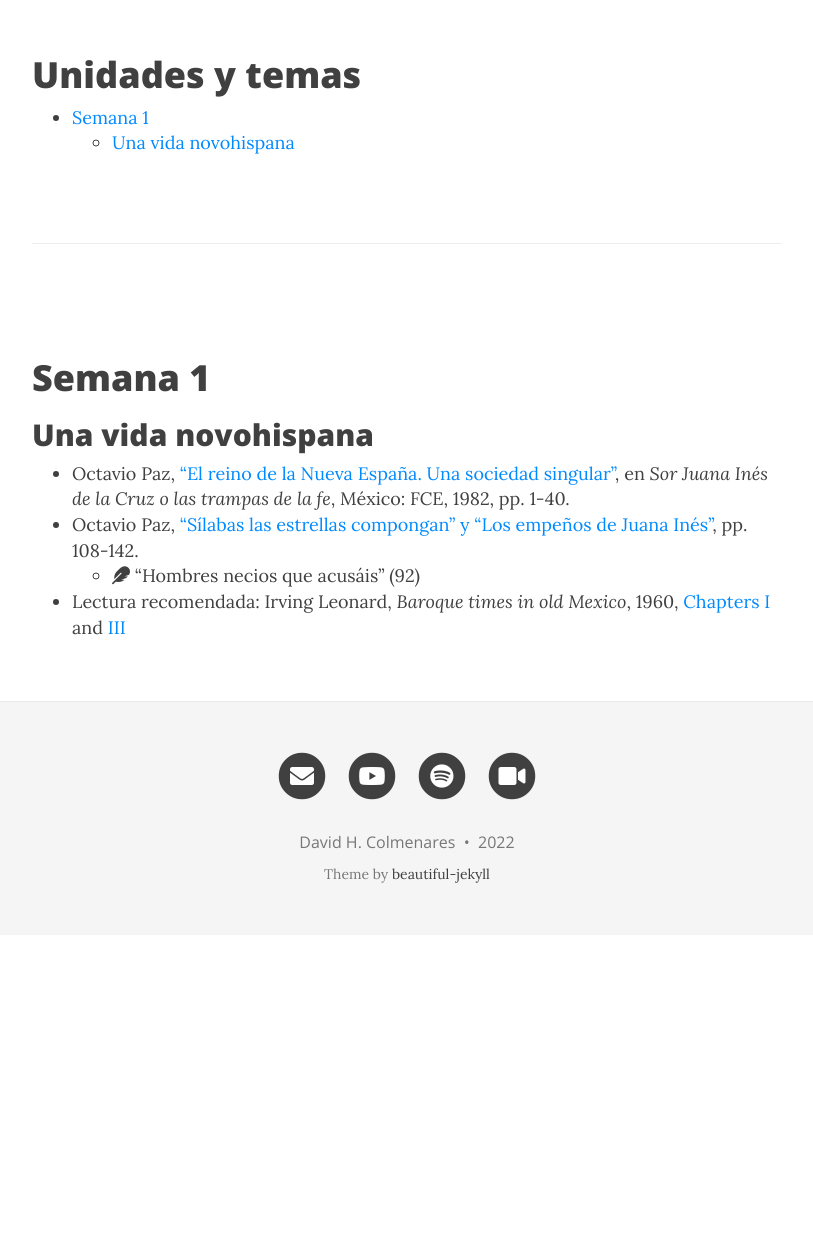
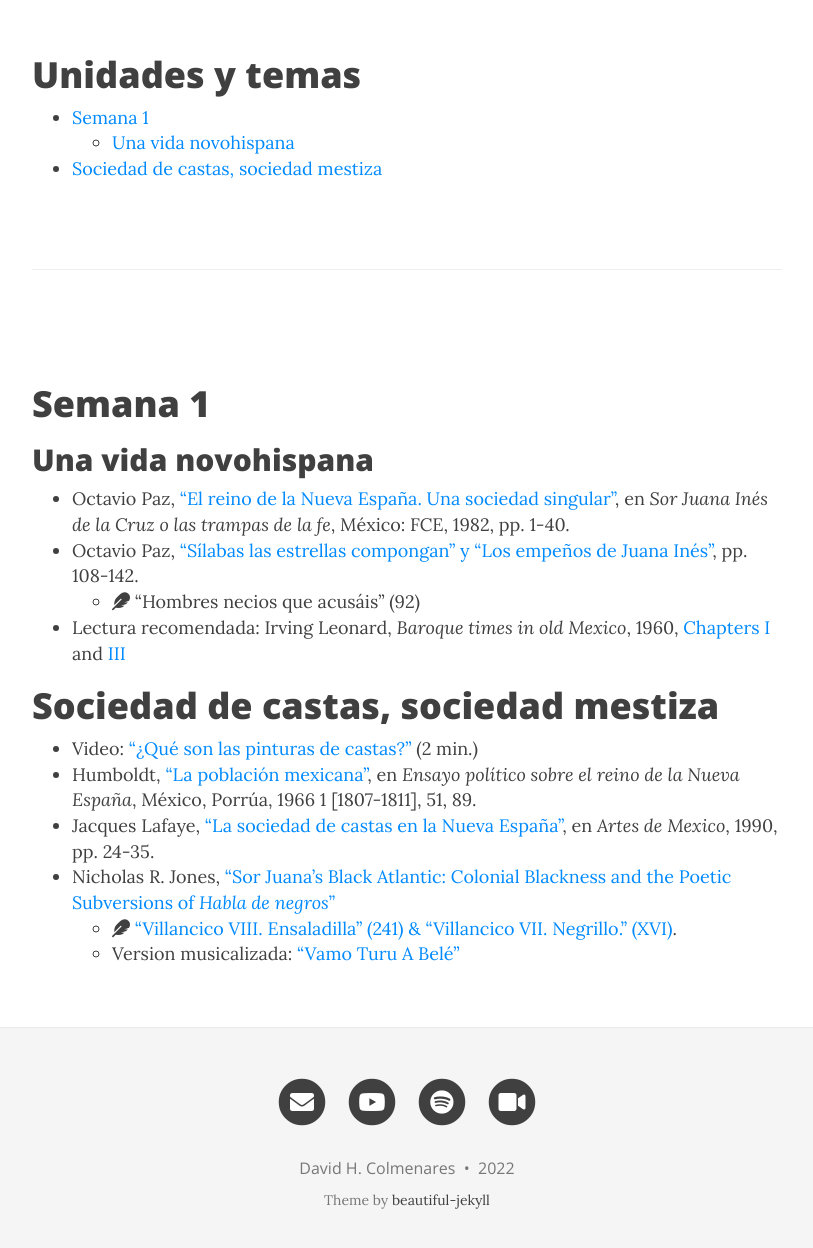
Before and after one commit to Hipomenes/sorjuana, a Jekyll site: the page built from syllabus.md, in a window 1280 px wide and 1400 px high, scrolled down 350 px. Shown: the part 139-1387 px from the top of the window, without its empty margins (233-1046 px from the left). Built offline with Jekyll 4.4.1, drawn with Linux system fonts in a browser that asks for light colours; nearby versions of some CDN libraries; before the commit the page ends 1424 px from its top, so only the background shows below that.

Commit message:
Update syllabus.md

```diff
--- a/syllabus.md
+++ b/syllabus.md
@@ -24,3 +24,13 @@ bigimg: http://www.ilovelibraries.org/sites/default/files/palafoxianazoom.png
     - <i class="fas fa-feather"></i> "Hombres necios que acusáis" (92)
 
 - Lectura recomendada: Irving Leonard, *Baroque times in old Mexico*, 1960,  [Chapters I](https://bushare-my.sharepoint.com/:b:/g/personal/dhcg_bu_edu/EXYHh3nvYPdIgGyeMfob2CcBA9YmZCfgVkuYygoVd045sg?e=3gwhIJ) and [III](https://bushare-my.sharepoint.com/:b:/g/personal/dhcg_bu_edu/EWXJZa2EhdpEr_EyR3UmjYoBJO8_0HxdJB2tXCZBDYkJUw?e=Z1mkWf)
+
+# Sociedad de castas, sociedad mestiza
+
+- Video: ["¿Qué son las pinturas de castas?"](https://youtu.be/yk6fAcqfvEk) (2 min.)
+- Humboldt, ["La población mexicana"](), en *Ensayo político sobre el reino de la Nueva España*, México, Porrúa, 1966 1
+[1807-1811], 51, 89.
+- Jacques Lafaye, ["La sociedad de castas en la Nueva España"]( http://ezproxy.bu.edu/login?url=https://www.jstor.org/stable/24326827 ), en *Artes de Mexico*, 1990, pp. 24-35.
+- Nicholas R. Jones, ["Sor Juana's Black Atlantic: Colonial Blackness and the Poetic Subversions of *Habla de negros*"](https://www.google.com/url?sa=t&rct=j&q=&esrc=s&source=web&cd=&ved=2ahUKEwi6mZj_1Mj1AhVQjYkEHW2DBFEQFnoECAcQAQ&url=https%3A%2F%2Fmuse.jhu.edu%2Farticle%2F700593%2Fpdf&usg=AOvVaw2g2W-vGpRPSPx_IM__asF9)
+    - <i class="fas fa-feather"></i> ["Villancico VIII. Ensaladilla" (241) & "Villancico VII. Negrillo." (XVI)]().
+    - Version musicalizada: ["Vamo Turu A Belé"](https://youtu.be/mZc_OmGwaxg)
```
